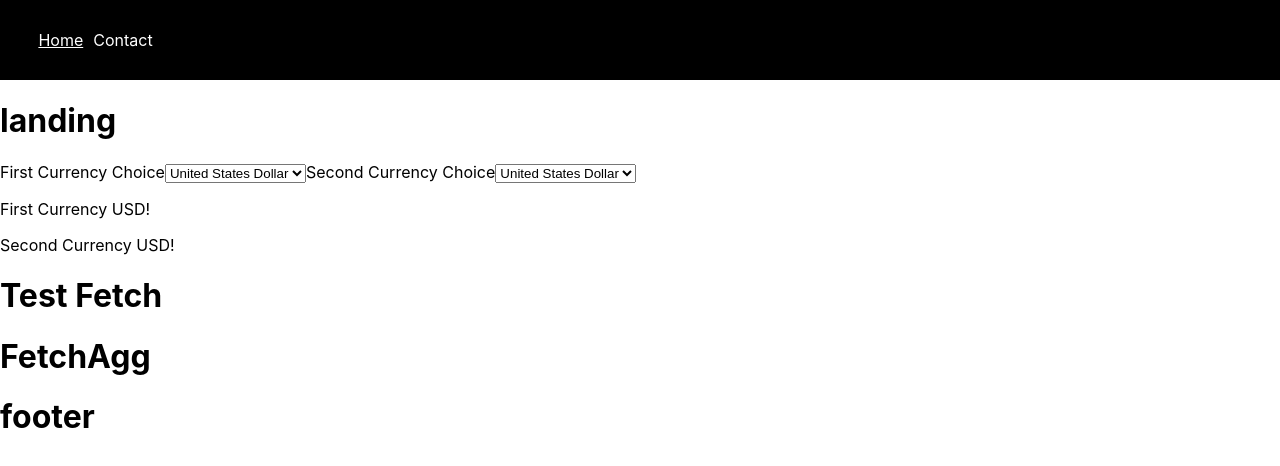
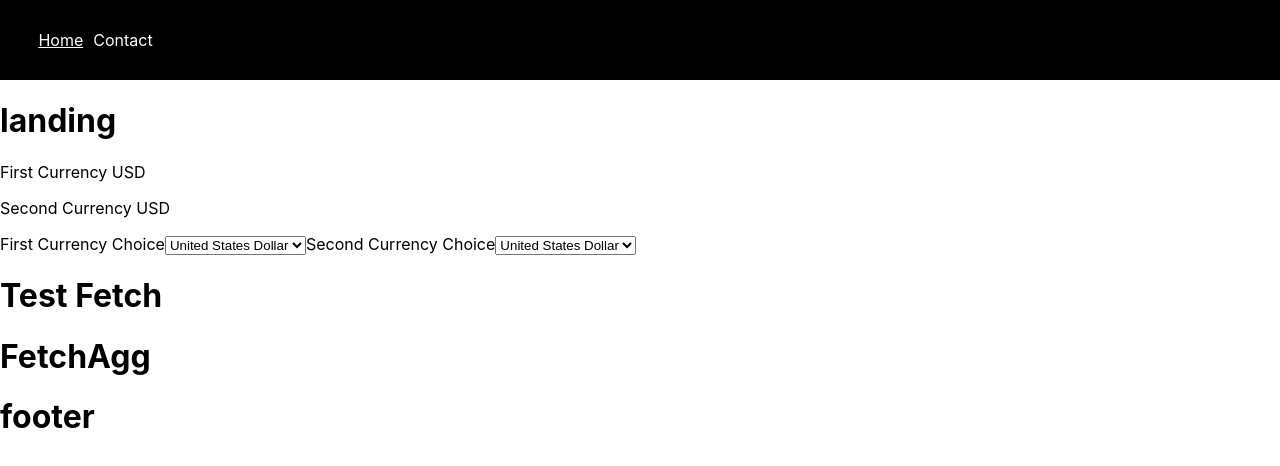
Before and after one commit to stansaner/ExchangeMate, a React (Create React App) app: page / in a window 1280 px wide. Shown: the top 466 px of the page. Built offline with nearby package versions, Linux system fonts and the light colour scheme; no server answers.

Commit message:
Passing currency choice to the parent - Landing

```diff
--- a/src/components/dropdown/Dropdown.js
+++ b/src/components/dropdown/Dropdown.js
@@ -1,27 +1,24 @@
 import * as React from "react";
-import { useState } from "react";
+// import { useState } from "react";
 import "./dropdown.css";
 
 
-const Dropdown = () => {
-
-  const [currencyA, setCurrencyA] = useState("USD");
-  const [currencyB, setCurrencyB] = useState("USD");
+const Dropdown = (props) => {
 
 
   const handleFirstCurrency = (event) => {
-    setCurrencyA(event.target.value);
+    props.setCurrencyA(event.target.value);
   };
 
   const handleSecondCurrency = (event) => {
-    setCurrencyB(event.target.value);
+    props.setCurrencyB(event.target.value);
   };
 
   return (
     <div>
       <label>
         First Currency Choice
-        <select value={currencyA} onChange={handleFirstCurrency}>
+        <select value={props.currencyA} onChange={handleFirstCurrency}>
           <option value="USD">United States Dollar</option>
           <option value="GBP">Great British Pound</option>
           <option value="EUR">Euro</option>
@@ -31,7 +28,7 @@ const Dropdown = () => {
       </label>
       <label>
         Second Currency Choice
-        <select value={currencyB} onChange={handleSecondCurrency}>
+        <select value={props.currencyB} onChange={handleSecondCurrency}>
           <option value="USD">United States Dollar</option>
           <option value="GBP">Great British Pound</option>
           <option value="EUR">Euro</option>
@@ -39,11 +36,8 @@ const Dropdown = () => {
           <option value="JPY">Japanese Yen</option>
         </select>
       </label>
-      <p>First Currency {currencyA}!</p>
-      <p>Second Currency {currencyB}!</p>
     </div>
   );
 };
 
-
 export default Dropdown;
--- a/src/pages/landing/Landing.js
+++ b/src/pages/landing/Landing.js
@@ -1,4 +1,5 @@
 import React from "react";
+import { useState } from "react";
 import "./landing.css";
 
 import FetchCurrencies from "../../components/fetchCurrencies/fetchCurrencies";
@@ -6,12 +7,17 @@ import FetchAgg from "../../components/fetchagg/fetchAgg";
 import Dropdown from "../../components/dropdown/Dropdown";
 
 function Landing() {
+  const [currencyA, setCurrencyA] = useState("USD");
+  const [currencyB, setCurrencyB] = useState("USD");
+
   return (
     <>
       <h1>landing</h1>
-      <Dropdown />
+      <p>First Currency {currencyA}</p>
+      <p>Second Currency {currencyB}</p>
+      <Dropdown currencyA={currencyA} currencyB={currencyB} setCurrencyA={setCurrencyA} setCurrencyB={setCurrencyB}/>
       <FetchCurrencies />
-      <FetchAgg />
+      <FetchAgg currencyA={currencyA} currencyB={currencyB}/>
     </>
   );
 };
```
